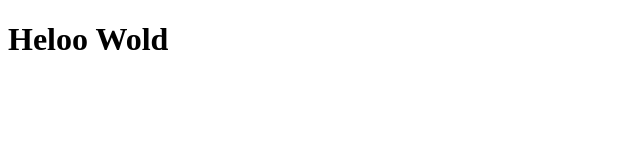
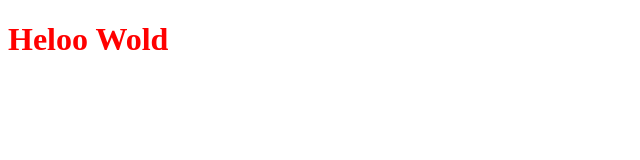
Before and after one commit to Bilal-Siddiqe/DeploymentsDemo.github.io, a plain HTML site: page index.html in a window 1280 px wide. Shown: the whole page, without its empty margins (0-640 px from the left). Drawn offline with Linux system fonts and the light colour scheme.

Commit message:
File Name Change + Color Changed

```diff
--- a/indexd.html
+++ b/index.html
@@ -8,7 +8,7 @@
 </head>
 <body>
 
-    <h1>Heloo Wold</h1>
+    <h1 style="color: Red">Heloo Wold</h1>
 
 </body>
 </html>
```
